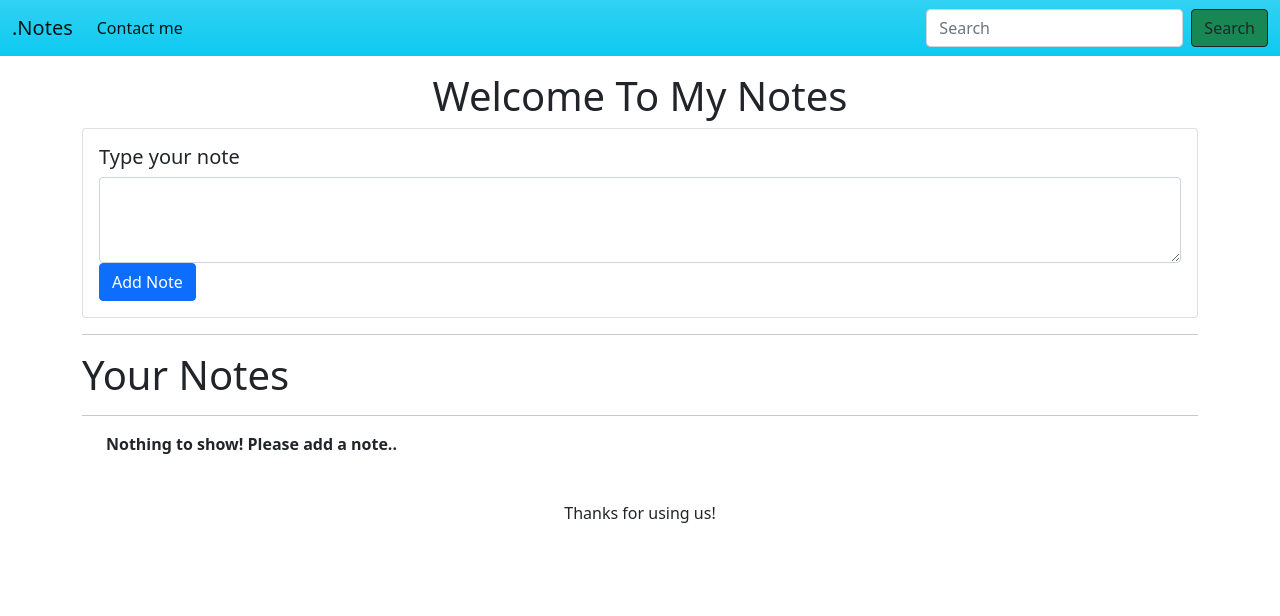
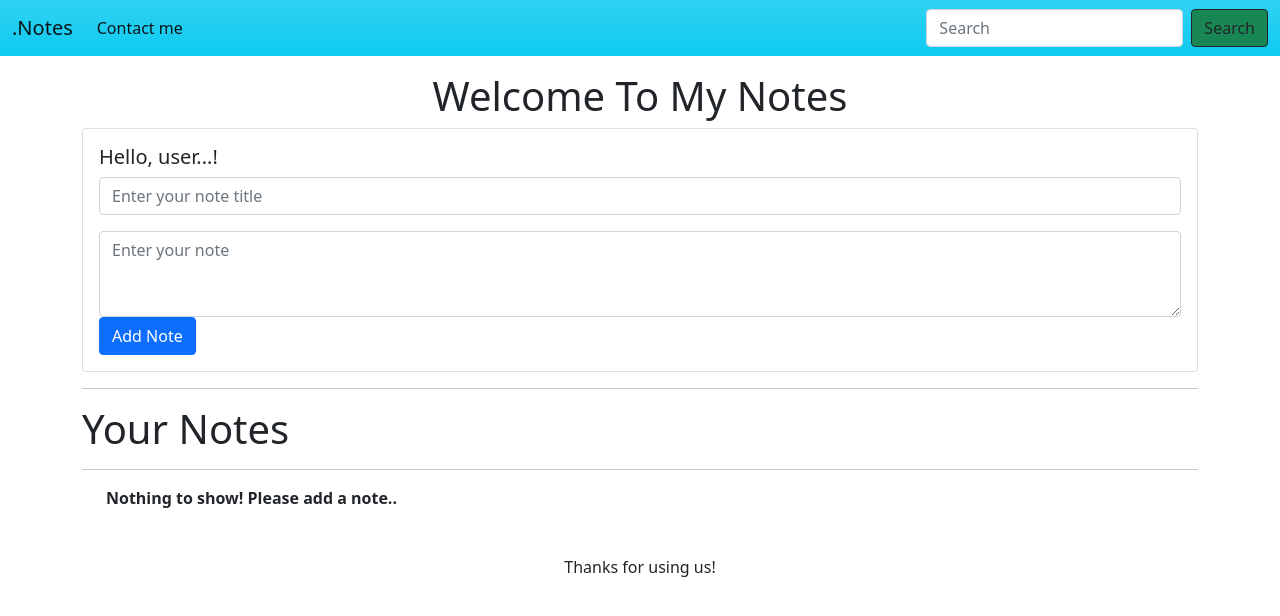
Before and after one commit to neamoth/NotesJavaScriptProject, a plain HTML site: page index.html in a window 1280 px wide. Drawn offline with nearby package versions, Linux system fonts and the light colour scheme.

Commit message:
feat: Note title input field added

```diff
--- a/index.html
+++ b/index.html
@@ -39,9 +39,12 @@
         <h1 class="d-flex justify-content-center">Welcome To My Notes</h1>
         <div class="card">
             <div class="card-body">
-                <h5 class="card-title">Type your note</h5>
+                <h5 class="card-title">Hello, user...!</h5>
+                <div class="input-group mb-3">
+                    <input type="text" class="form-control" placeholder="Enter your note title" id="titleTxt">
+                </div>
                 <div class="form-group">
-                    <textarea class="form-control" id="addTxt" rows="3" required></textarea>
+                    <textarea class="form-control" id="addTxt" rows="3" placeholder="Enter your note" required></textarea>
                 </div>
                 <button class="btn btn-primary" id="addBtn">Add Note</button>
             </div>
```
